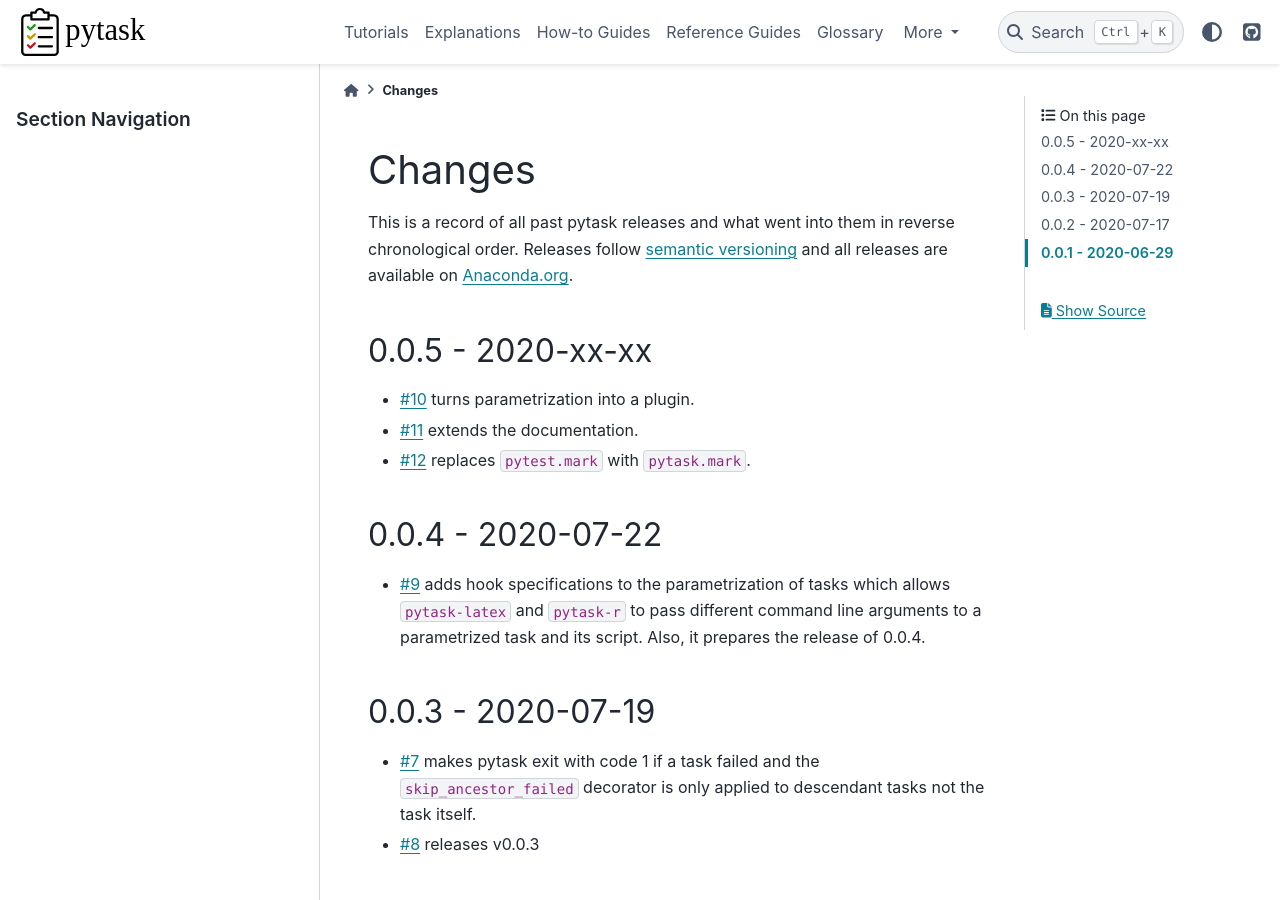
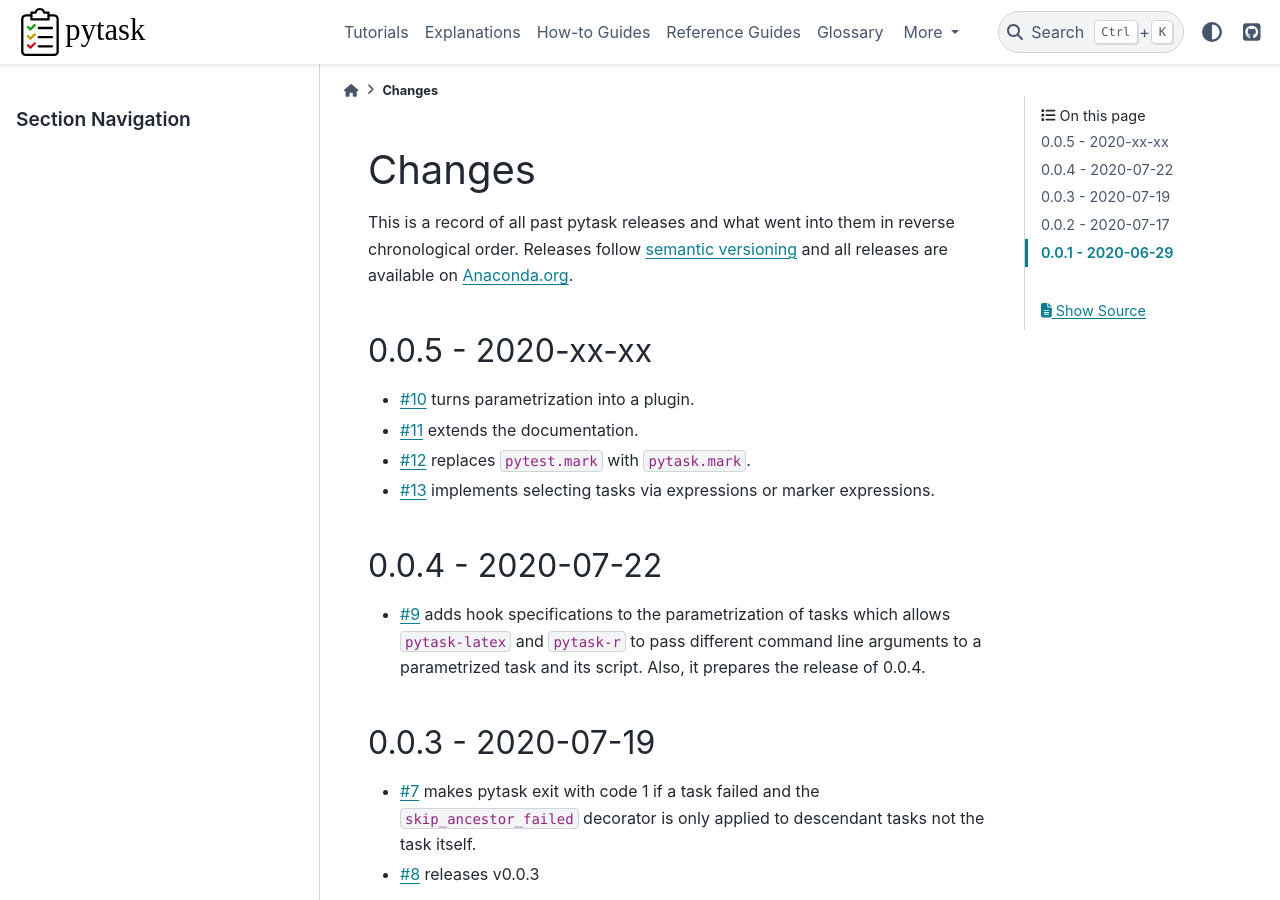
Before and after one commit to pytask-dev/pytask, a Sphinx documentation site: the page built from docs/changes.rst, in a window 1280 px wide and 900 px high. Built offline with Sphinx 7.4.7 and the PyData theme 0.15.4, drawn with Linux system fonts in a browser that asks for light colours.

Commit message:
Add to changes.rst.

```diff
--- a/docs/changes.rst
+++ b/docs/changes.rst
@@ -12,6 +12,7 @@ all releases are available on `Anaconda.org <https://anaconda.org/pytask/pytask>
 - :gh:`10` turns parametrization into a plugin.
 - :gh:`11` extends the documentation.
 - :gh:`12` replaces ``pytest.mark`` with ``pytask.mark``.
+- :gh:`13` implements selecting tasks via expressions or marker expressions.
 
 
 0.0.4 - 2020-07-22
```
